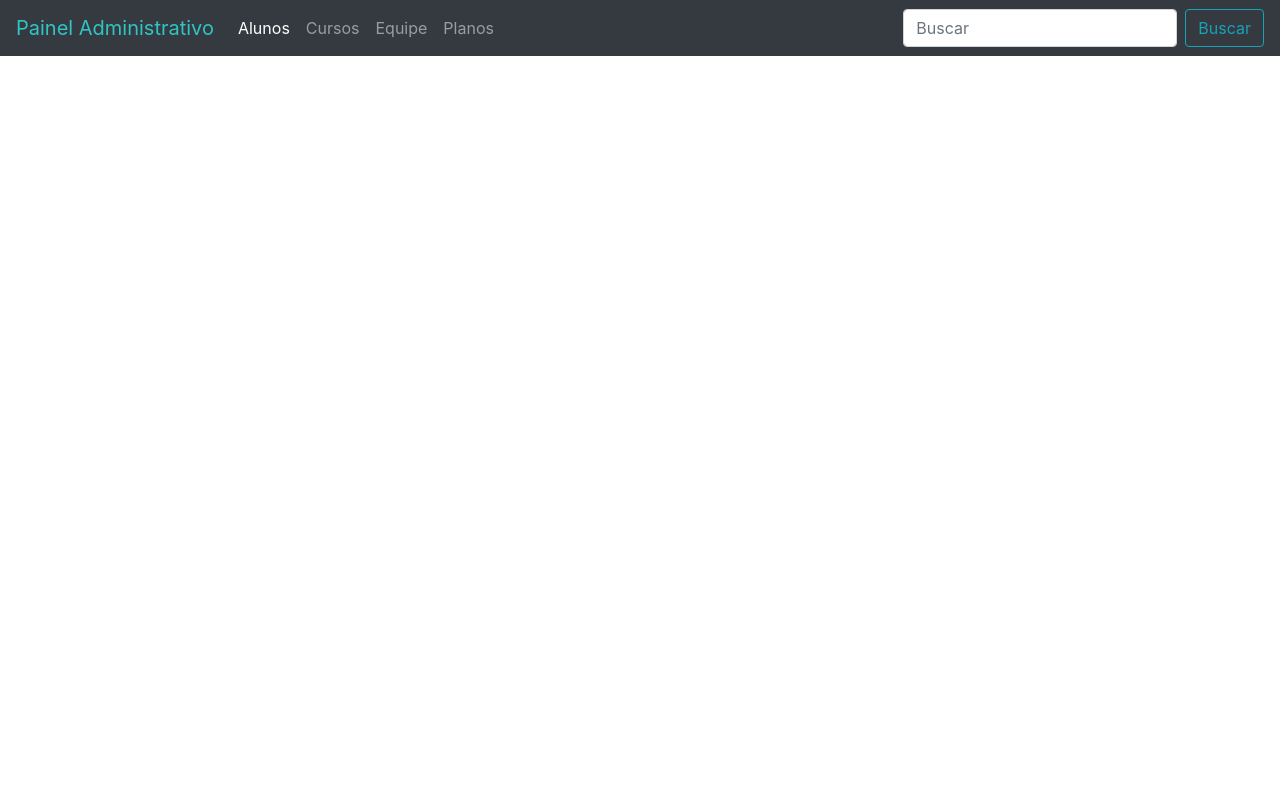
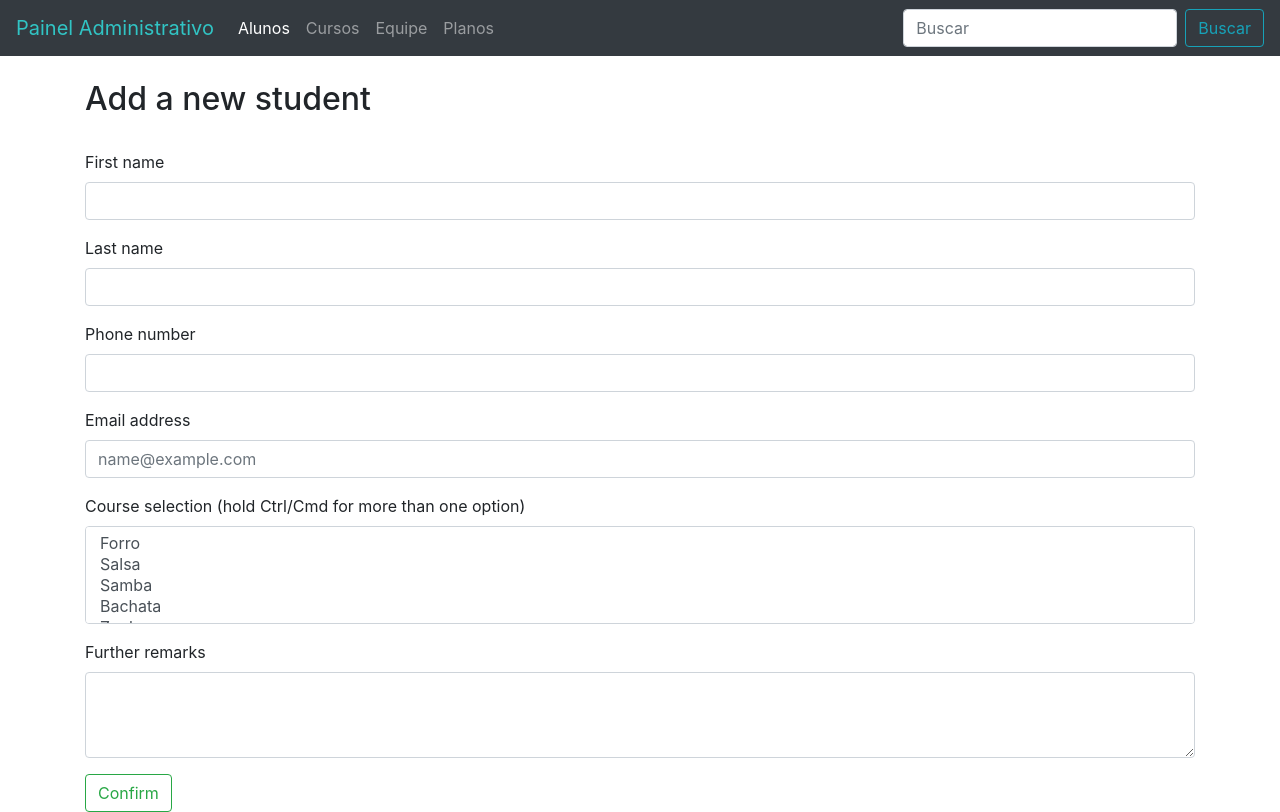
Before and after one commit to PauloPenteado/school-frontend-angular, an Angular app: page /students/new in a window 1280 px wide. Before the commit this address led to /. Built offline with nearby package versions, Linux system fonts and the light colour scheme.

Commit message:
Add new screen to create new students

```diff
--- a/src/app/app-routing.module.ts
+++ b/src/app/app-routing.module.ts
@@ -4,9 +4,11 @@ import { StudentComponent } from './crud/student/student.component';
 import { CourseComponent } from './crud/course/course.component';
 import { EmployeeComponent } from './crud/employee/employee.component';
 import { PlanComponent } from './crud/plan/plan.component';
+import { CreateStudentComponent } from './crud/student/create-student/create-student.component';
 
 const routes: Routes = [
   {path:'students', component: StudentComponent},
+  {path:'students/new', component: CreateStudentComponent},
   {path:'courses', component: CourseComponent},
   {path:'employees', component: EmployeeComponent},
   {path:'plans', component: PlanComponent},
--- a/src/app/app.module.ts
+++ b/src/app/app.module.ts
@@ -10,6 +10,7 @@ import { StudentComponent } from './crud/student/student.component';
 import { PlanComponent } from './crud/plan/plan.component';
 import { TopBarComponent } from './top-bar/top-bar.component';
 import { StudentService } from './student.service';
+import { CreateStudentComponent } from './crud/student/create-student/create-student.component';
 
 @NgModule({
   declarations: [
@@ -18,7 +19,8 @@ import { StudentService } from './student.service';
     EmployeeComponent,
     StudentComponent,
     PlanComponent,
-    TopBarComponent
+    TopBarComponent,
+    CreateStudentComponent
   ],
   imports: [
     BrowserModule,
--- /dev/null
+++ b/src/app/crud/student/create-student/create-student.component.html
@@ -0,0 +1,38 @@
+<br>
+<h2>Add a new student</h2>
+<br>
+<form>
+    <div class="form-group">
+        <label for="firstName">First name</label>
+        <input type="text" class="form-control" id="firstName" placeholder="">
+    </div>
+    <div class="form-group">
+        <label for="lastName">Last name</label>
+        <input type="text" class="form-control" id="lastName" placeholder="">
+    </div>
+    <div class="form-group">
+        <label for="phoneNumber">Phone number</label>
+        <input type="text" class="form-control" id="phoneNumber" placeholder="">
+    </div>
+    <div class="form-group">
+        <label for="exampleFormControlInput1">Email address</label>
+        <input type="email" class="form-control" id="exampleFormControlInput1" placeholder="name@example.com">
+    </div>
+
+    <!--TODO: Il faut que la liste ci-dessous soit charge selon les courses disponibles-->
+    <div class="form-group">
+        <label for="exampleFormControlSelect2">Course selection (hold Ctrl/Cmd for more than one option)</label>
+        <select multiple class="form-control" id="courseSelection">
+            <option>Forro</option>
+            <option>Salsa</option>
+            <option>Samba</option>
+            <option>Bachata</option>
+            <option>Zouk</option>
+        </select>
+    </div>
+    <div class="form-group">
+        <label for="exampleFormControlTextarea1">Further remarks</label>
+        <textarea class="form-control" id="exampleFormControlTextarea1" rows="3"></textarea>
+    </div>
+    <button type="button" class="btn btn-outline-success">Confirm</button>
+</form>
--- /dev/null
+++ b/src/app/crud/student/create-student/create-student.component.ts
@@ -0,0 +1,15 @@
+import { Component, OnInit } from '@angular/core';
+
+@Component({
+  selector: 'app-create-student',
+  templateUrl: './create-student.component.html',
+  styleUrls: ['./create-student.component.css']
+})
+export class CreateStudentComponent implements OnInit {
+
+  constructor() { }
+
+  ngOnInit() {
+  }
+
+}
--- a/src/app/crud/student/student.component.html
+++ b/src/app/crud/student/student.component.html
@@ -1,5 +1,5 @@
 <br>
-<button type="button" class="btn btn-outline-success">Add new student</button>
+<button type="button" routerLink="/students/new" class="btn btn-outline-success">Add new student</button>
 <br><br>
 <div class="table-responsive" *ngIf="students">
     <table class="table table-striped">
```
Also changed, not shown: src/app/crud/student/create-student/create-student.component.css (added), 1 other file (tests, documents, lock files or other folders).
